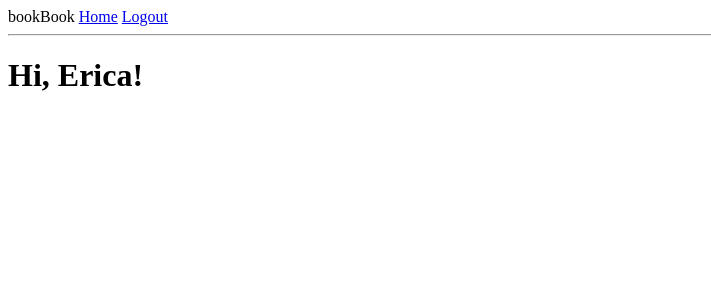
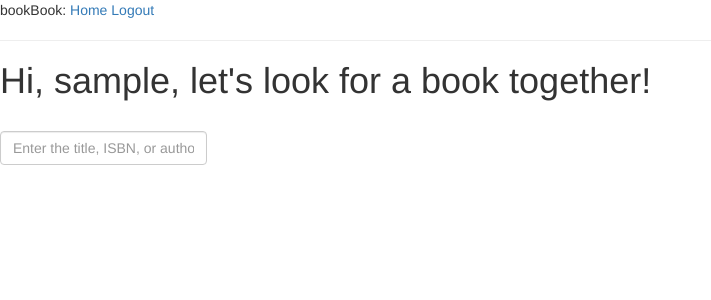
Before and after one commit to e2nguyen/bookBook, a Flask app: page / in a window 1280 px wide. Shown: the top 300 px of the page, without its empty margins (0-711 px from the left). Run offline with Flask 2, Linux system fonts and the light colour scheme; a user stored in the database is signed in; tables that the repository leaves empty hold one stand-in row (values such as "Sample post"); some libraries are stand-ins or nearby versions.

Commit message:
Modified 'index' route to allow for search and added <form> tag along with method=post to override default get allowing index.html to render necessary fields

```diff
--- a/application.py
+++ b/application.py
@@ -8,8 +8,11 @@ from sqlalchemy import create_engine, MetaData
 from sqlalchemy.orm import scoped_session, sessionmaker
 from sqlalchemy.ext.declarative import declarative_base
 
+# intialize Flask app and specify view for login form to
+# override default 401 error
 app = Flask(__name__)
 login = LoginManager(app)
+login.login_view = 'login'
 
 # Check for environment variable
 if not os.getenv("DATABASE_URL"):
--- a/routes.py
+++ b/routes.py
@@ -1,14 +1,43 @@
-from flask import flash, render_template, redirect, request, url_for
+from flask import flash, render_template, redirect, request, url_for, request
 from application import app, db
-from flask_login import login_user, logout_user, current_user, login_required
+from flask_login import current_user, login_required, login_user, logout_user
 from forms import *
 from models import *
+from sqlalchemy import or_
 
 @app.route('/')
-@app.route('/index')
+@app.route('/index', methods=['GET', 'POST'])
+@login_required
 def index():
-  user = {'username': 'Erica'}
-  return render_template('index.html', title='Home', user=user)
+
+  if current_user.is_authenticated:
+    books = [
+              {
+                'id': 1,
+                'isbn': '1234567890',
+                'title': 'Hi World',
+                'author': 'YOU',
+                'year': '2000'
+              },
+              {
+                'id': 2,
+                'isbn': '1234567891',
+                'title': 'Hello World',
+                'author': 'ME',
+                'year': '2000'
+              }
+            ]
+    if request.method == 'POST':
+      search_input = request.form.get("Search")
+      book = Book.query.filter(or_(Book.isbn == search_input, Book.title == search_input,
+                        Book.author == search_input)).first()
+      if book:
+        return redirect('book.html' + '/' + str(book.id))
+      else:
+        flash("We couldn't find the book. Sorry about that. :<")
+
+  return render_template('index.html', title='Home')
+
 
 @app.route('/register', methods=['GET', 'POST'])
 def register():
@@ -41,6 +70,7 @@ def login():
   return render_template('login.html', title='Login', form=form)
 
 @app.route('/logout')
+@login_required       # precautionary step; shouldn't be necessary though bc
 def logout():
   logout_user()
   return redirect(url_for('index'))
--- a/templates/base.html
+++ b/templates/base.html
@@ -1,14 +1,18 @@
-<html>
+<!DOCTYPE html>
   <head>
+  <link rel="stylesheet" href="https://maxcdn.bootstrapcdn.com/bootstrap/3.3.7/css/bootstrap.min.css" integrity="sha384-BVYiiSIFeK1dGmJRAkycuHAHRg32OmUcww7on3RYdg4Va+PmSTsz/K68vbdEjh4u" crossorigin="anonymous">
+  <meta name="viewport" content="width=device-width, initial-scale=1">
+  <script src="https://ajax.googleapis.com/ajax/libs/jquery/3.3.1/jquery.min.js"></script>
+  <script src="https://maxcdn.bootstrapcdn.com/bootstrap/3.3.7/js/bootstrap.min.js"></script>
     {% if title %}
-    <title>bookBook: {{ title }}</title>
+      <title>bookBook: {{ title }}</title>
     {% else %}
-    <title>Welcome to bookBook!</title>
+      <title>Welcome to bookBook!</title>
     {% endif %}
   </head>
   <body>
     <div>
-      bookBook
+      bookBook:
       <a href="{{ url_for('index') }}">Home</a>
       {% if current_user.is_anonymous %}
       <a href="{{ url_for('login')}}">Login</a>
--- a/templates/index.html
+++ b/templates/index.html
@@ -1,5 +1,17 @@
 {% extends "base.html" %}
 
 {% block content %}
-  <h1>Hi, {{ user.username }}!</h1>
+  {% if current_user.is_anonymous %}
+  <h1> Welcome to bookBook! Please login to search.</h1>
+  {% else %}
+  <h1>Hi, {{ current_user.username }}, let's look for a book together!</h1>
+
+  <br>
+  <form method="POST" action="" class="form-inline" name="search">
+    <input name="Search" list="book-search" class="form-control" type="text" placeholder="Enter the title, ISBN, or author" title="Search">
+  {% if name %}
+    <h1>{{ name }}</h1>
+  {% endif %}
+  </form>
+  {% endif %}
 {% endblock %}
--- a/templates/login.html
+++ b/templates/login.html
@@ -2,7 +2,7 @@
 
 {% block content %}
   <h1>Sign In</h1>
-  <form action="" method="post">
+  <form action="" method="post" novalidate>
     {{ form.hidden_tag() }}
     <p>
       {{ form.username.label }}<br>
@@ -26,4 +26,5 @@
       {{ form.submit() }}
     </p>
   </form>
+  <p>New User? <a href="{{ url_for('register')}}">Register Here</a></p>
 {% endblock %}
```
Also changed, not shown: templates/index1.html (added, +18 -0 lines), templates/indexO.html (added, +19 -0 lines), 1 other file.
